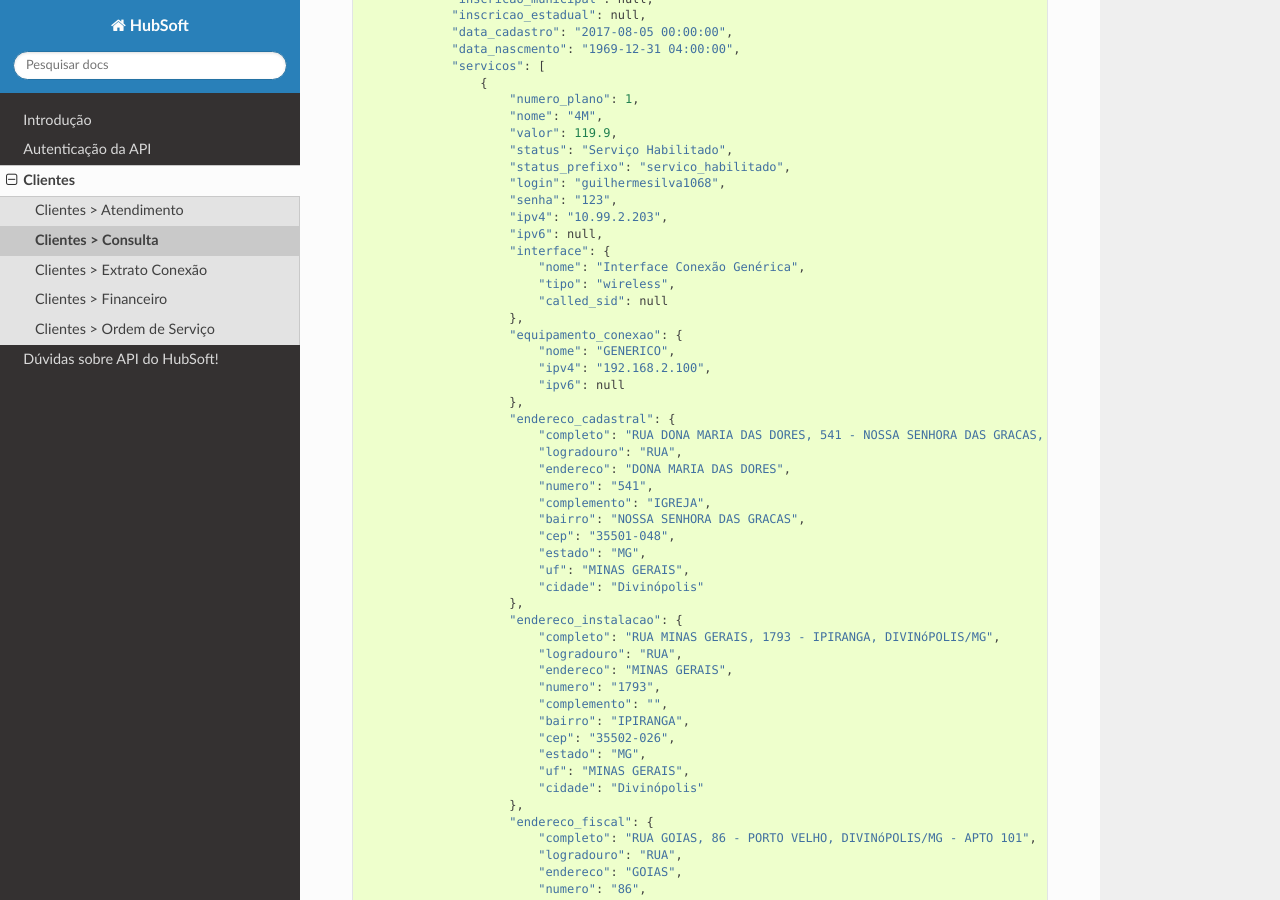
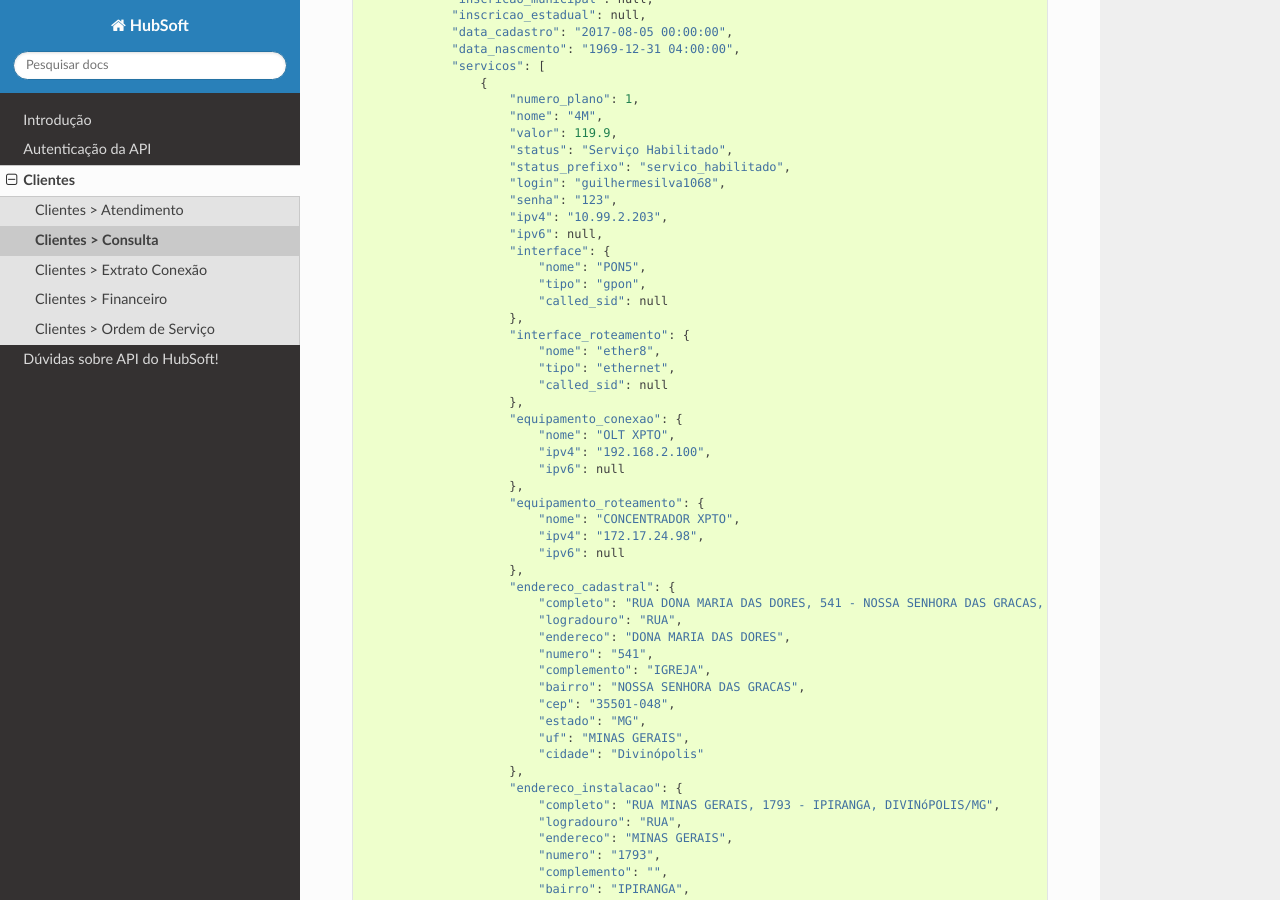
Before and after one commit to hubsoftbrasil/api, a Sphinx documentation site: the page built from docs/source/clientes/consulta.rst, in a window 1280 px wide and 900 px high, scrolled down 1501 px. Built offline with Sphinx 7.4.7 and the Read the Docs theme 2.0.0, drawn with Linux system fonts in a browser that asks for light colours; some of the changed text lies outside the part shown.

Commit message:
Acrescentando dados do equipamento e interface de roteamento na API

```diff
--- a/docs/source/clientes/consulta.rst
+++ b/docs/source/clientes/consulta.rst
@@ -74,13 +74,23 @@ Retorno da requisição GET::
 	                    "ipv4": "10.99.2.203",
 	                    "ipv6": null,
 	                    "interface": {
-	                        "nome": "Interface Conexão Genérica",
-	                        "tipo": "wireless",
+	                        "nome": "PON5",
+	                        "tipo": "gpon",
+	                        "called_sid": null
+	                    },
+	                    "interface_roteamento": {
+	                        "nome": "ether8",
+	                        "tipo": "ethernet",
 	                        "called_sid": null
 	                    },
 	                    "equipamento_conexao": {
-	                        "nome": "GENERICO",
+	                        "nome": "OLT XPTO",
 	                        "ipv4": "192.168.2.100",
+	                        "ipv6": null
+	                    },
+	                    "equipamento_roteamento": {
+	                        "nome": "CONCENTRADOR XPTO",
+	                        "ipv4": "172.17.24.98",
 	                        "ipv6": null
 	                    },
 	                    "endereco_cadastral": {
@@ -144,8 +154,8 @@ Retorno da requisição GET::
 	            "telefone_primario": "37999450812",
 	            "telefone_secundario": "37999452812",
 	            "telefone_terciario": "",
-		    "email_principal":null,
-		    "email_secundario":null,
+		    	"email_principal":null,
+		    	"email_secundario":null,
 	            "rg": "MG11298180",
 	            "rg_emissao": null,
 	            "inscricao_municipal": null,
@@ -164,13 +174,23 @@ Retorno da requisição GET::
 	                    "ipv4": "10.99.1.118",
 	                    "ipv6": null,
 	                    "interface": {
-	                        "nome": "Interface Conexão Genérica",
-	                        "tipo": "wireless",
+	                        "nome": "PON5",
+	                        "tipo": "gpon",
+	                        "called_sid": null
+	                    },
+	                    "interface_roteamento": {
+	                        "nome": "ether8",
+	                        "tipo": "ethernet",
 	                        "called_sid": null
 	                    },
 	                    "equipamento_conexao": {
-	                        "nome": "GENERICO",
+	                        "nome": "OLT XPTO",
 	                        "ipv4": "192.168.2.100",
+	                        "ipv6": null
+	                    },
+	                    "equipamento_roteamento": {
+	                        "nome": "CONCENTRADOR XPTO",
+	                        "ipv4": "172.17.24.98",
 	                        "ipv6": null
 	                    },
 	                    "endereco_cadastral": {
```
